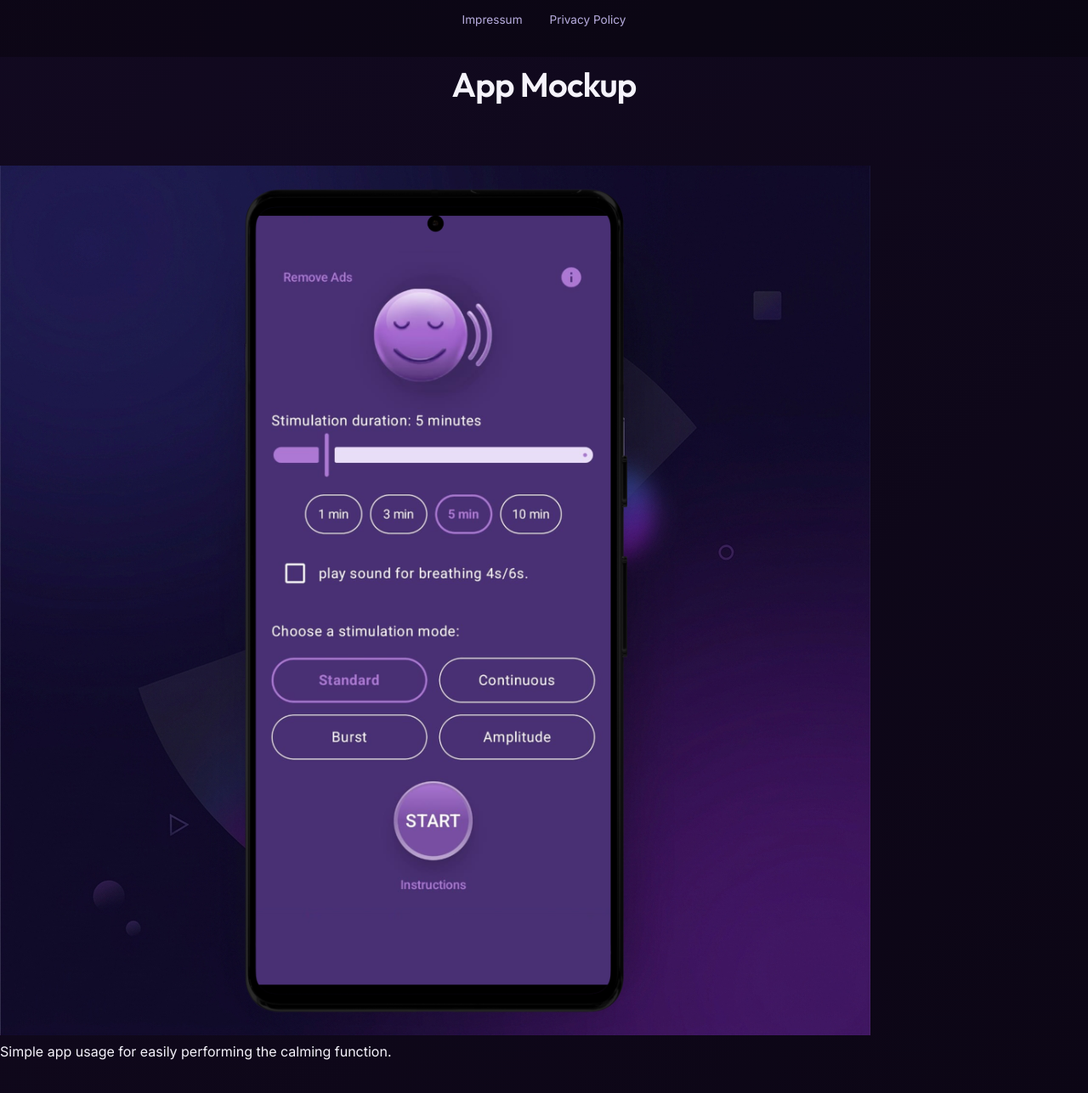
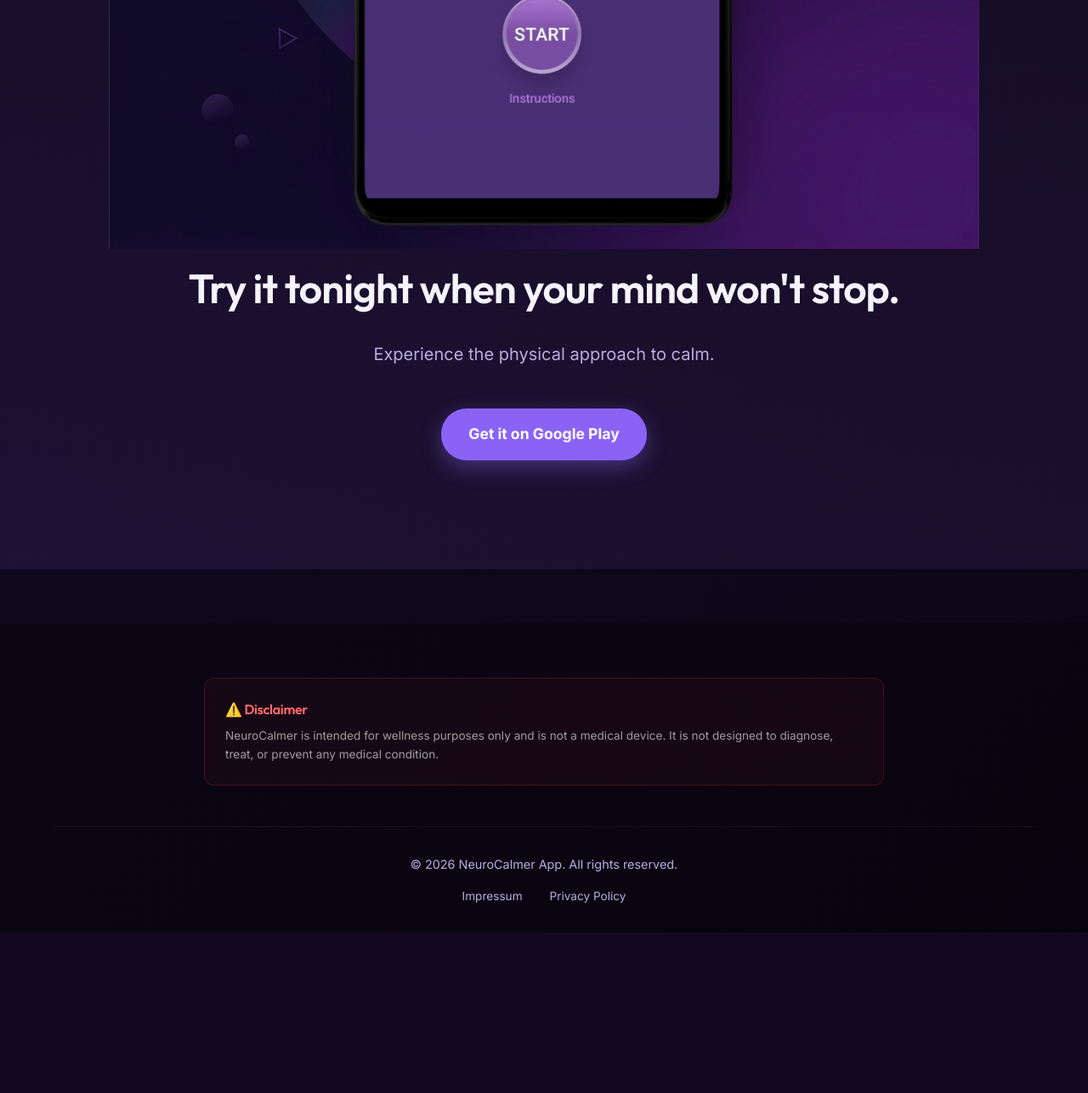
Before and after one commit to synapp009/neurocalmer_web, a website built with Vite: page index.html in a window 1280 px wide. Shown: the part 5766-7053 px from the top of the page at 85% size. After the commit the page ends 6864 px from the top, so only its background shows below. Built offline with nearby package versions, Linux system fonts and the light colour scheme.

Commit message:
other design

```diff
--- a/index.html
+++ b/index.html
@@ -193,6 +193,7 @@
 
       <!-- CTA Section -->
       <section class="cta-section box text-center">
+        <img src="/mockup.png" alt="NeuroCalmer App Mockup" class="mockup-image" />
         <h2 class="section-title" data-i18n="cta_title">Try it tonight when your mind won't stop.</h2>
         <p class="section-text" data-i18n="cta_text">Experience the physical approach to calm.</p>
         <a href="https://play.google.com/store/apps/details?id=nodomain.synapp.neurocalmer" target="_blank" rel="noopener" class="btn btn-primary lg">
@@ -217,14 +218,6 @@
     </div>
 
 
-        <!-- Mockup Section -->
-    <section class="mockup box">
-      <h2 class="section-title" data-i18n="mockup_title">App Mockup</h2>
-      <div class="mockup-content">
-        <img src="/mockup.png" alt="NeuroCalmer App Mockup" class="mockup-image" />
-        <p class="mockup-description" data-i18n="mockup_description">Simple app usage for easily performing the calming function.</p>
-      </div>
-    </section>
 
     <!-- Cookie Banner -->
     <div id="cookie-banner" class="cookie-banner glass">
```
